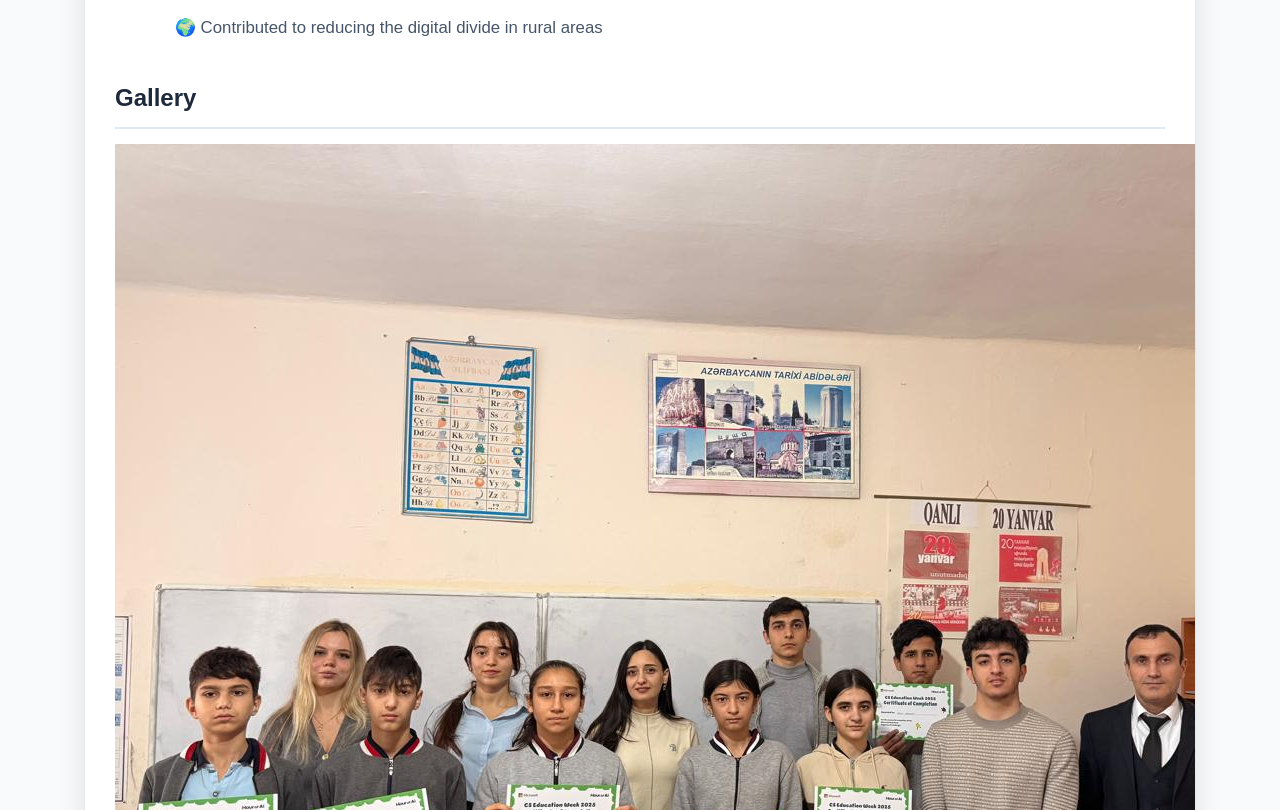
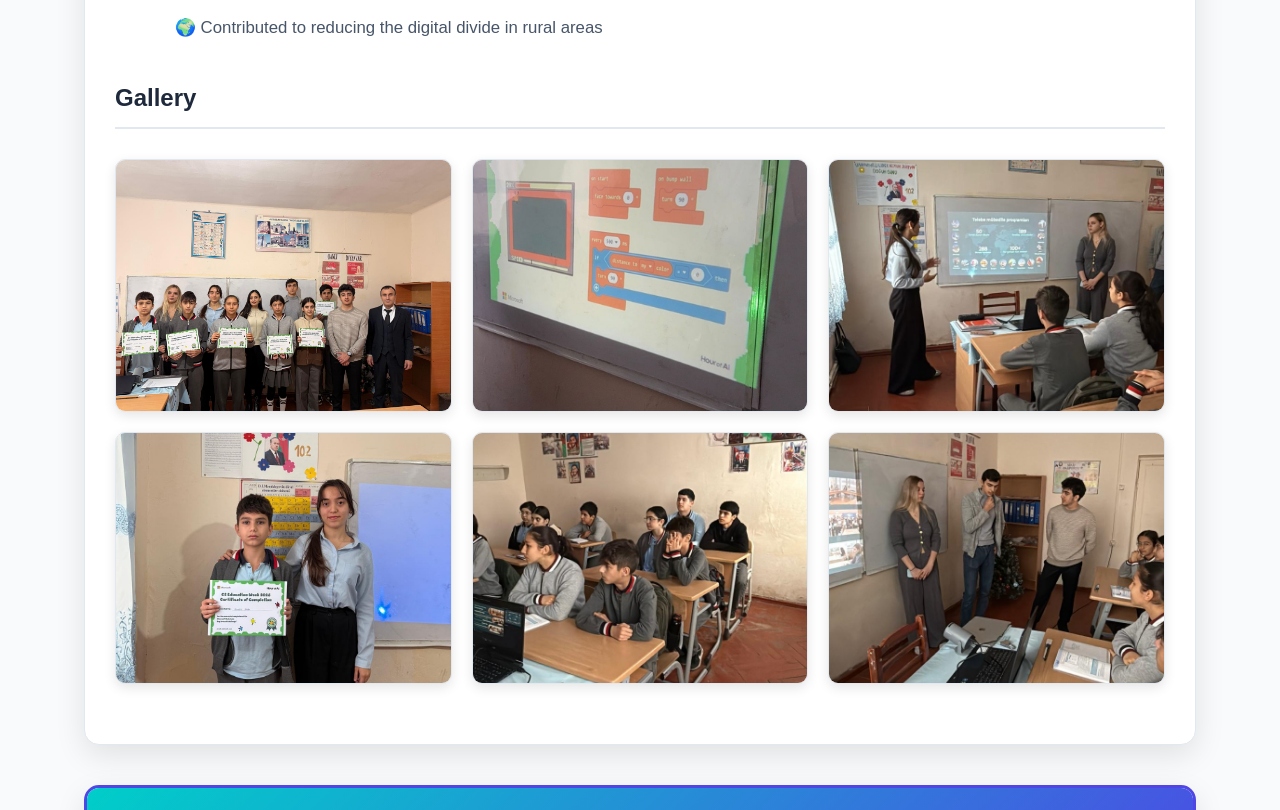
Before and after one commit to yagublusurayya/personal-website, a plain HTML site: page projects.html in a window 1280 px wide. Shown: the part 4250-5060 px from the top of the page. Drawn offline with Linux system fonts and the light colour scheme.

Commit message:
Update project gallery

```diff
--- a/projects.html
+++ b/projects.html
@@ -209,47 +209,29 @@
 
                         <h3>Gallery</h3>
                         <div class="project-gallery">
+                            <!--ROW 1-->
                             <div class="gallery-item">
-                                <div class="gallery-img">
-                                    <!-- Replace with your actual image filename -->
                                     <img src="assets/images/hour-of-code-1.jpeg" alt="Teaching students at Jabrayil School No. 23">
-                                    <div class="gallery-caption">Teaching students basic programming concepts</div>
-                                </div>
                             </div>
 
                             <div class="gallery-item">
-                                <div class="gallery-img">
-                                    <img src="assets/images/hour-of-code-2.jpeg" alt="Students working on Bug Arena">
-                                    <div class="gallery-caption">Students practicing on Bug Arena platform</div>
-                                </div>
+                                    <img src="assets/images/hour-of-code-2.jpeg" alt="Teaching students at Jabrayil School No. 23">
                             </div>
 
                             <div class="gallery-item">
-                                <div class="gallery-img">
-                                    <img src="assets/images/hour-of-code-3.jpeg" alt="Certificate distribution ceremony">
-                                    <div class="gallery-caption">Awarding certificates to participating students</div>
-                                </div>
+                                    <img src="assets/images/hour-of-code-3.jpeg" alt="Teaching students at Jabrayil School No. 23">
                             </div>
 
                             <div class="gallery-item">
-                                <div class="gallery-img">
-                                    <img src="assets/images/hour-of-code-4.jpeg" alt="Team photo with students">
-                                    <div class="gallery-caption">Group photo with students and teachers</div>
-                                </div>
+                                    <img src="assets/images/hour-of-code-4.jpeg" alt="Teaching students at Jabrayil School No. 23">
                             </div>
 
                             <div class="gallery-item">
-                                <div class="gallery-img">
-                                    <img src="assets/images/hour-of-code-5.jpeg" alt="Computers and projector we brought">
-                                    <div class="gallery-caption">Computers and projector we provided for the session</div>
-                                </div>
+                                    <img src="assets/images/hour-of-code-5.jpeg" alt="Teaching students at Jabrayil School No. 23">
                             </div>
 
                             <div class="gallery-item">
-                                <div class="gallery-img">
-                                    <img src="assets/images/hour-of-code-6.jpeg" alt="Jabrayil School No. 23 building">
-                                    <div class="gallery-caption">Jabrayil District Secondary School No. 23</div>
-                                </div>
+                                    <img src="assets/images/hour-of-code-6.jpeg" alt="Teaching students at Jabrayil School No. 23">
                             </div>
                         </div>
                     </div>
--- a/style.css
+++ b/style.css
@@ -906,6 +906,57 @@ footer .container {
     border-bottom: none;
 }
 
+/* ===== PROJECT GALLERY - 3 COLUMN LAYOUT ===== */
+.project-gallery {
+    display: grid;
+    grid-template-columns: repeat(3, 1fr); /* Exactly 3 columns */
+    gap: 20px;
+    margin: 30px 0;
+}
+
+.gallery-item {
+    border-radius: 10px;
+    overflow: hidden;
+    transition: all 0.3s ease;
+    background: var(--card-bg);
+    border: 1px solid var(--border);
+    box-shadow: 0 4px 12px var(--shadow);
+    aspect-ratio: 4/3; /* Keep photos consistent ratio */
+}
+
+.gallery-item:hover {
+    transform: translateY(-5px);
+    box-shadow: 0 10px 25px var(--shadow);
+    border-color: var(--primary);
+}
+
+.gallery-item img {
+    width: 100%;
+    height: 100%;
+    object-fit: cover;
+    display: block;
+    transition: transform 0.5s ease;
+}
+
+.gallery-item:hover img {
+    transform: scale(1.08);
+}
+
+/* Responsive: 2 columns on medium screens */
+@media (max-width: 992px) {
+    .project-gallery {
+        grid-template-columns: repeat(2, 1fr);
+    }
+}
+
+/* Responsive: 1 column on small screens */
+@media (max-width: 576px) {
+    .project-gallery {
+        grid-template-columns: 1fr;
+        gap: 15px;
+    }
+}
+
 /* ===== PROJECT 3 STYLES ===== */
 .objectives-grid {
     display: grid;
```
